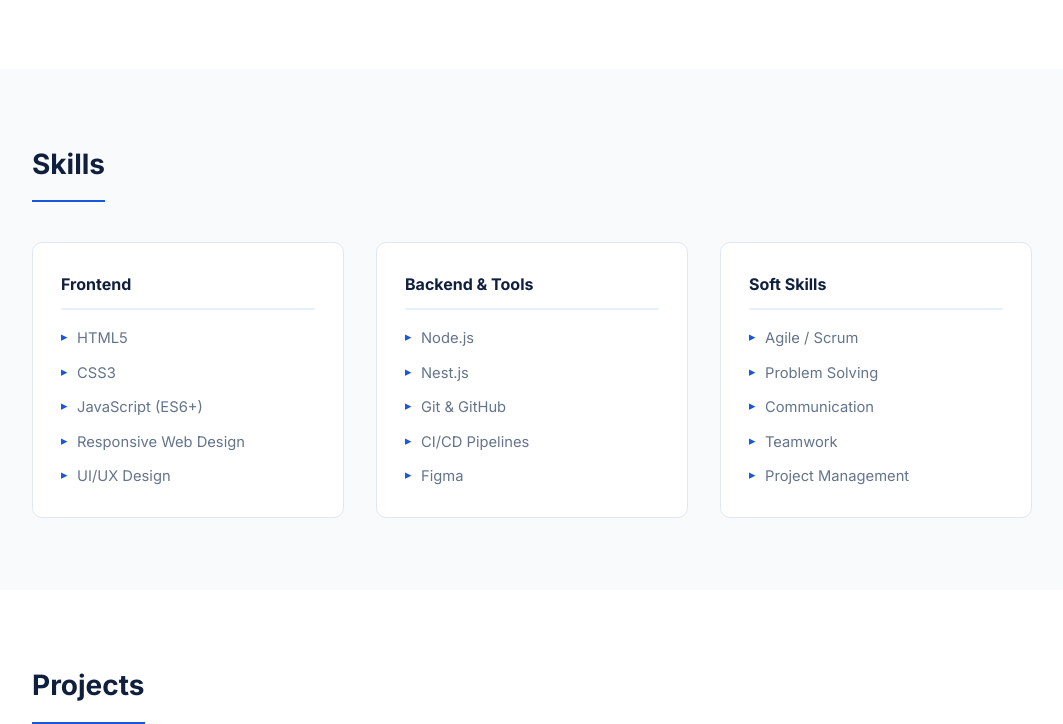
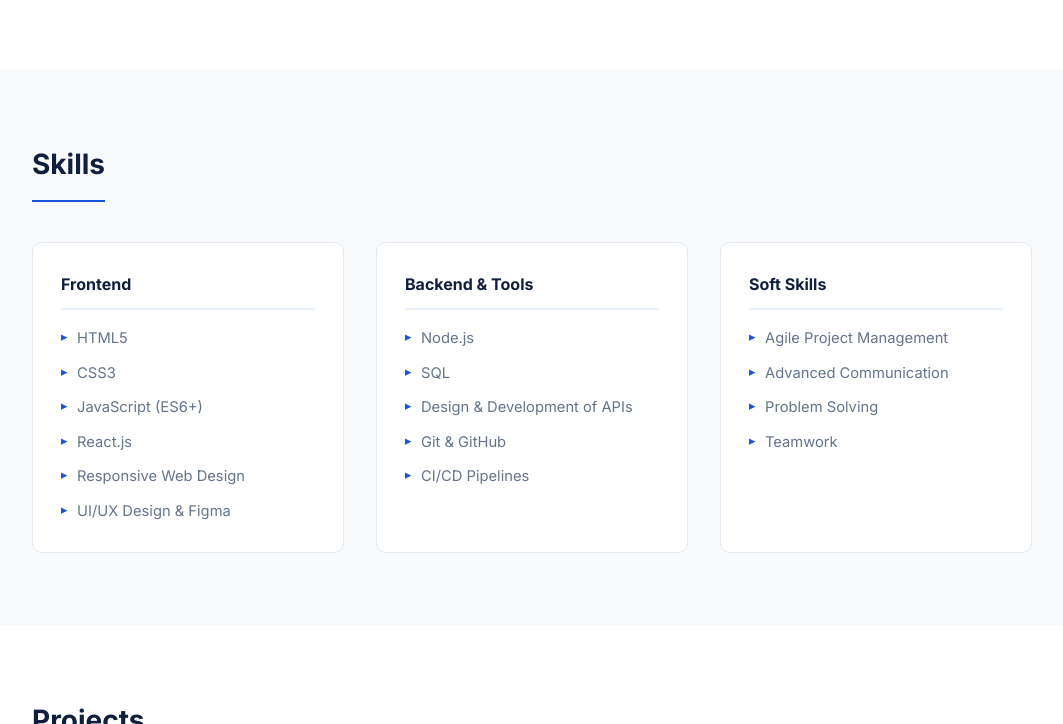
Before and after one commit to Jennifer-Raymondo/PORTFOLIO, a plain HTML site: page index.html in a window 1280 px wide. Shown: the part 1146-1870 px from the top of the page, without its empty margins (108-1171 px from the left). Drawn offline with Linux system fonts and the light colour scheme.

Commit message:
feat: Update skills section

```diff
--- a/index.html
+++ b/index.html
@@ -40,7 +40,7 @@
       <h2 class="section-heading">About Me</h2>
       <div class="about-grid">
         <div>
-          <p>I'm a self-motivated Junior Full Stack Developer with a strong foundation in HTML, CSS, and JavaScript. I'm currently advancing my skills through an Apprenticeship Program at <strong>Refactory Academy Uganda</strong>, where I work with modern JavaScript, CI/CD pipelines, and Agile methodologies.</p>
+          <p>I'm a self-motivated Full Stack Developer with a strong foundation in HTML, CSS, and JavaScript. I'm currently advancing my skills through an Apprenticeship Program at <strong>Refactory Academy Uganda</strong>, where I work with modern JavaScript, CI/CD pipelines, and Agile methodologies.</p>
           <p style="margin-top:1rem;">I'm passionate about building clean, responsive websites and turning ideas into functional digital experiences. I'm committed to continuous growth and creating solutions that are both practical and enjoyable to use.</p>
         </div>
         <div class="about-details">
@@ -80,34 +80,33 @@
           <li>HTML5</li>
           <li>CSS3</li>
           <li>JavaScript (ES6+)</li>
+          <li>React.js</li>
           <li>Responsive Web Design</li>
-            <li>UI/UX Design</li>
+          <li>UI/UX Design & Figma</li>
         </ul>
       </div>
       <div class="skill-group">
         <h3>Backend & Tools</h3>
         <ul>
           <li>Node.js</li>
-            <li>Nest.js</li>
+          <li>SQL</li>
+          <li>Design & Development of APIs</li>
           <li>Git & GitHub</li>
           <li>CI/CD Pipelines</li>
-            <li>Figma</li>
         </ul>
       </div>
       <div class="skill-group">
         <h3>Soft Skills</h3>
         <ul>
-            <li>Agile / Scrum</li>
+          <li>Agile Project Management</li>
+          <li>Advanced Communication</li>
           <li>Problem Solving</li>
-            <li>Communication</li>
           <li>Teamwork</li>
-            <li>Project Management</li>
         </ul>
       </div>
     </div>
   </div>
 </section>
-
   <!-- PROJECTS -->
   <section id="projects" class="section">
     <div class="container">
```
Lines whose indentation alone changed are shown as unchanged.
